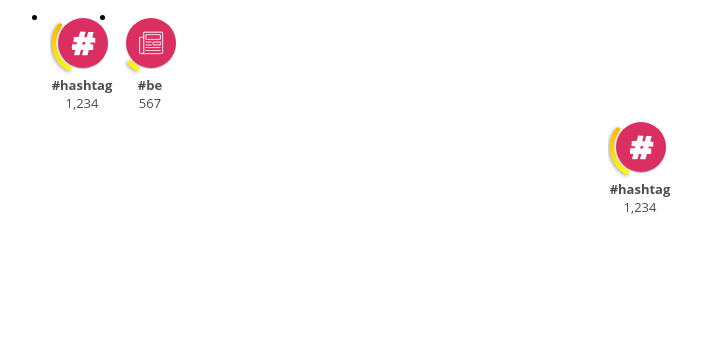
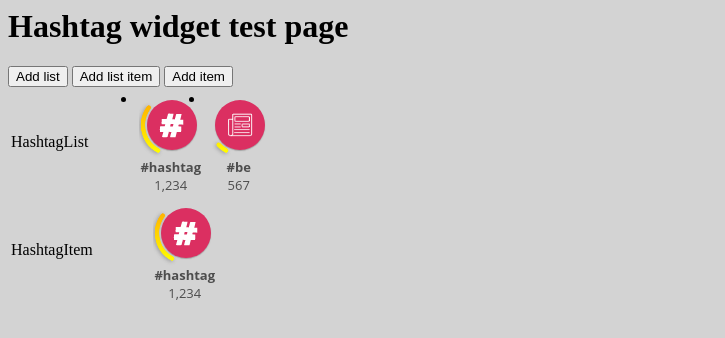
Before and after one commit to HashtagBe/hashtag-widget, a plain HTML site: page index.html in a window 1280 px wide. Shown: the whole page, without its empty margins (0-725 px from the left). Drawn offline with Linux system fonts and the light colour scheme.

Commit message:
Improved test page

```diff
--- a/index.html
+++ b/index.html
@@ -12,13 +12,36 @@ window.be={};be.tags=[{id:1,'name':'hashtag','primary':true,'energy':'1,234','le
 <link rel="stylesheet" type="text/css" href="css/hashtag.css"/>
 <script>
 $(document).ready(function () {
-    $('#container').hashtagList(be.tags);
-    $('#single').hashtagItem(be.tags[0]);
+    function randomTag() {
+        return be.tags[Math.floor(Math.random() * be.tags.length)];
+    }
+    $('#addList').click(function() {
+        $('#list').hashtagList(be.tags);
+    }).click();
+    $('#addItem').click(function() {
+        $('#single').hashtagItem(randomTag()).drawRadial();
+    }).click();
+    $('#addListItem').click(function() {
+        var item = new HashtagItem(randomTag()).html();
+        $('<li>'+item+'</li>').appendTo("#list .hashtag-list").drawRadial();
+    });
 });
 </script>
 </head>
-<body>
-    <div id="container"></div>
-    <div id="single"/>
+<body style="background: lightgray">
+    <h1>Hashtag widget test page</h1>
+    <button id="addList">Add list</button>
+    <button id="addListItem">Add list item</button>
+    <button id="addItem">Add item</button>
+    <table>
+        <tr>
+            <td>HashtagList</td>
+            <td><div id="list"></div></td>
+        </tr>
+        <tr>
+            <td>HashtagItem</td>
+            <td><div id="single"></div></td>
+        </tr>
+    </table>
 </body>
 </html>
```
